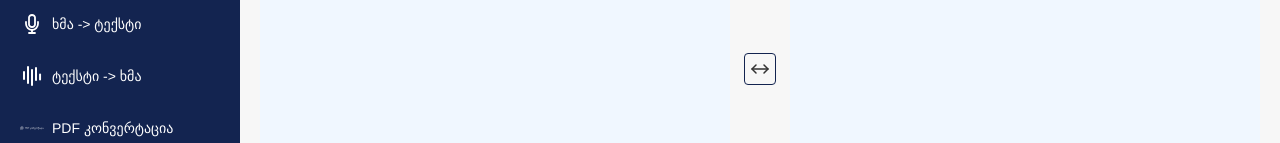
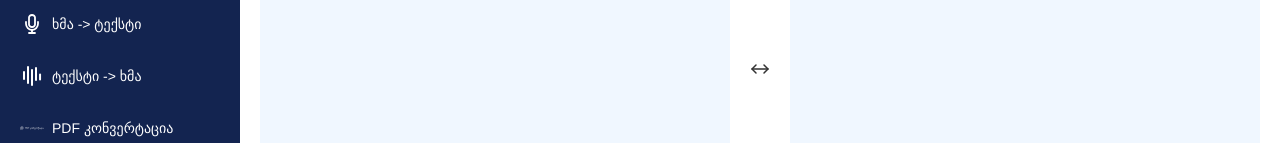
Before and after one commit to sabaPhruidze/frontend-enagram-text-comparer, a React (Vite) app: page / in a window 1280 px wide. Shown: the part 262-405 px from the top of the page. Built offline with nearby package versions, Linux system fonts and the light colour scheme.

Commit message:
style(desktop-tools-layout): set 1024+ workspace background to white style(text-compare-workspace): remove desktop swap button border style(compare-progress-card): align desktop progress card dimensions and indicator sizing

```diff
--- a/src/components/CompareProgressCard.tsx
+++ b/src/components/CompareProgressCard.tsx
@@ -6,18 +6,18 @@ const CompareProgressCard = ({ progressValue }: CompareProgressCardProps) => {
   const safeProgress = Math.max(0, Math.min(100, progressValue));
 
   return (
-    <div className="flex h-20 w-70 items-center gap-2 rounded-lg border border-[#E1E1E1] bg-white p-4">
+    <div className="flex h-25 w-[21.9375rem] items-center gap-2 rounded-[1.25rem] border border-[#D2D4D8] bg-white p-4">
       {/* შედარების პროცესის ბარათი */}
       <img alt="პროგრესი" className="h-10 w-10 shrink-0" src={circleCircleIcon} />
 
-      <div className="flex w-50 flex-col gap-1">
+      <div className="flex w-[15.6875rem] flex-col gap-1">
         <p className="w-50 text-[0.625rem] leading-4 font-normal text-[#383A48]/60">
           Converting...Thank you For your Patience
         </p>
 
-        <div className="flex w-50 items-end gap-2">
+        <div className="flex w-[15.6875rem] items-end gap-2">
           <p className="w-[2.0625rem] text-base leading-6 font-bold text-[#383A48]">{safeProgress}%</p>
-          <div className="h-2 flex-1 rounded-[4rem] bg-[#F6F9FF]">
+          <div className="h-2 w-[13.125rem] rounded-[4rem] bg-[#F6F9FF]">
             <div
               className="h-2 rounded-[4rem] bg-[#4571E4] transition-[width] duration-300"
               style={{ width: `${safeProgress}%` }}
--- a/src/components/DesktopToolsLayout.tsx
+++ b/src/components/DesktopToolsLayout.tsx
@@ -9,9 +9,9 @@ type DesktopToolsLayoutProps = {
 };
 
 const DesktopToolsLayout = ({ children, onSelectTool, selectedToolId }: DesktopToolsLayoutProps) => (
-  <div className="flex min-h-screen w-full bg-[#F7F7F7]">
+  <div className="flex min-h-screen w-full bg-white">
     <TextCompareDesktopSidebar onSelectTool={onSelectTool} selectedToolId={selectedToolId} />
-    <div className="min-w-0 flex-1 bg-[#F7F7F7]">{children}</div>
+    <div className="min-w-0 flex-1 bg-white">{children}</div>
   </div>
 );
 
--- a/src/components/TextCompareWorkspaceEditable.tsx
+++ b/src/components/TextCompareWorkspaceEditable.tsx
@@ -29,7 +29,7 @@ const TextCompareWorkspaceEditable = ({
           validationMessage={sourceValidationMessage}
         />
         <button
-          className="flex h-12 w-35.5 cursor-pointer items-center justify-center rounded-md text-[#383A48]/60 lg:mx-3.5 lg:h-8 lg:w-8 lg:shrink-0 lg:self-center lg:rounded-sm lg:border lg:border-[#132450]"
+          className="flex h-12 w-35.5 cursor-pointer items-center justify-center rounded-md text-[#383A48]/60 lg:mx-3.5 lg:h-8 lg:w-8 lg:shrink-0 lg:self-center lg:rounded-sm"
           onClick={onSwapTexts}
           type="button"
         >
```
